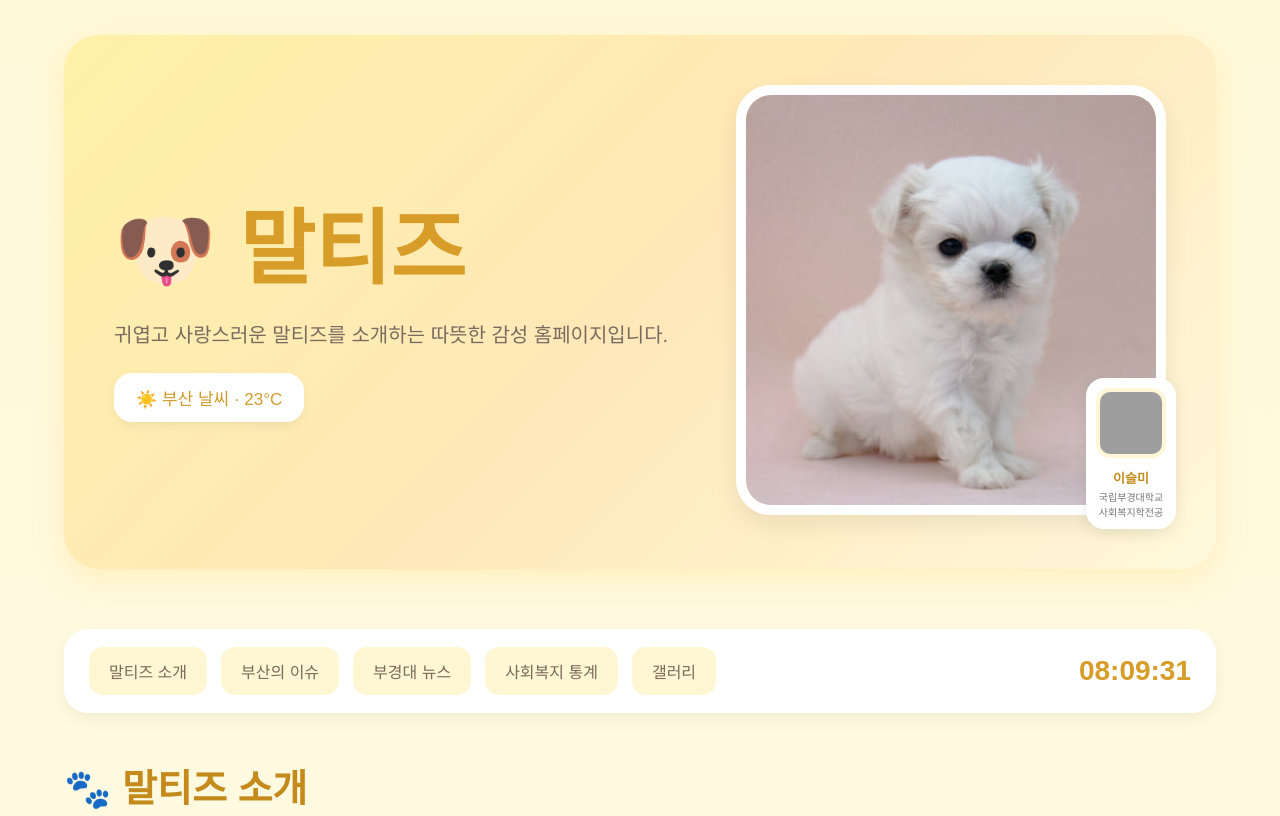
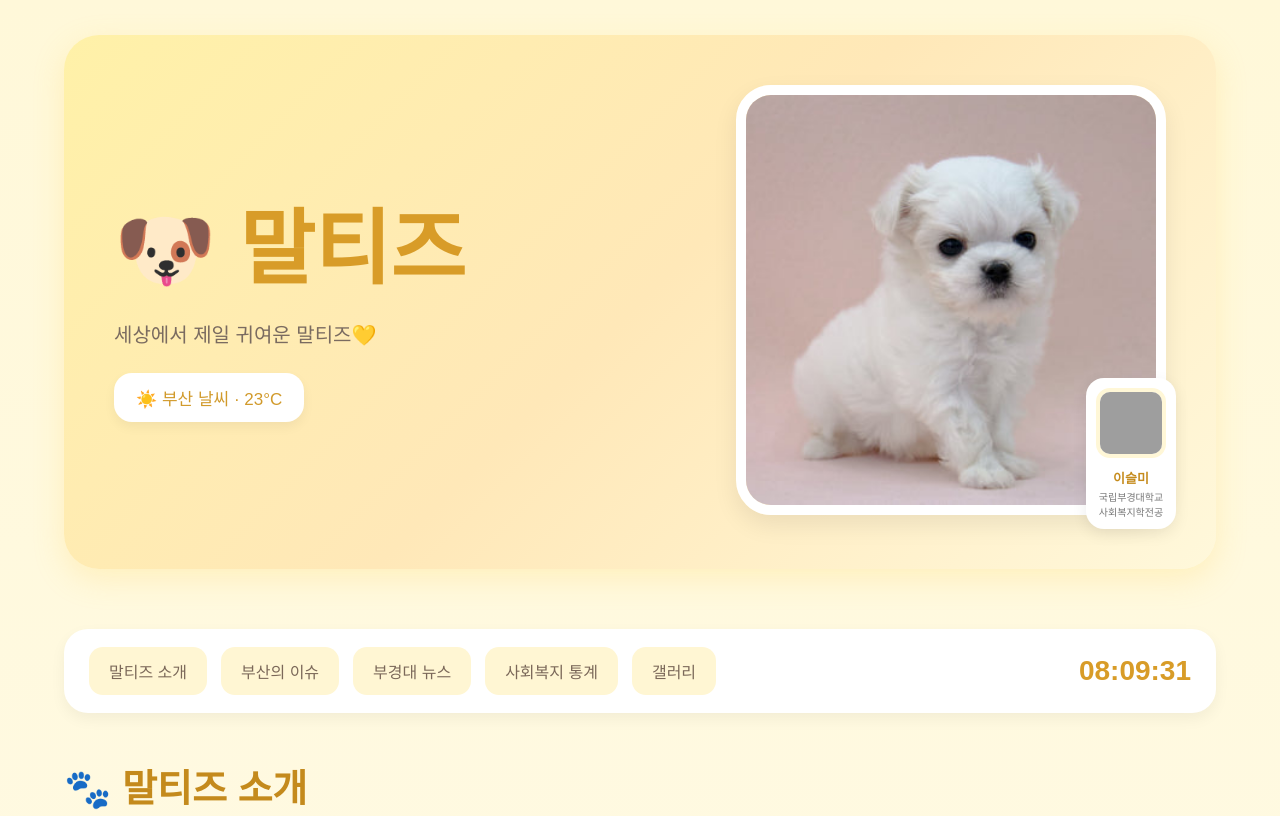
Before and after one commit to ghdkf434/tmfal, a plain HTML site: page index.html in a window 1280 px wide. Shown: the top 816 px of the page. Drawn offline with Linux system fonts and the light colour scheme; grey boxes are pictures that could not be loaded.

Commit message:
Update index.html

```diff
--- a/index.html
+++ b/index.html
@@ -268,7 +268,7 @@ footer{
       <h1>🐶 말티즈</h1>
 
       <p>
-        귀엽고 사랑스러운 말티즈를 소개하는 따뜻한 감성 홈페이지입니다.
+        세상에서 제일 귀여운 말티즈💛
       </p>
 
       <div class="weather">
```
